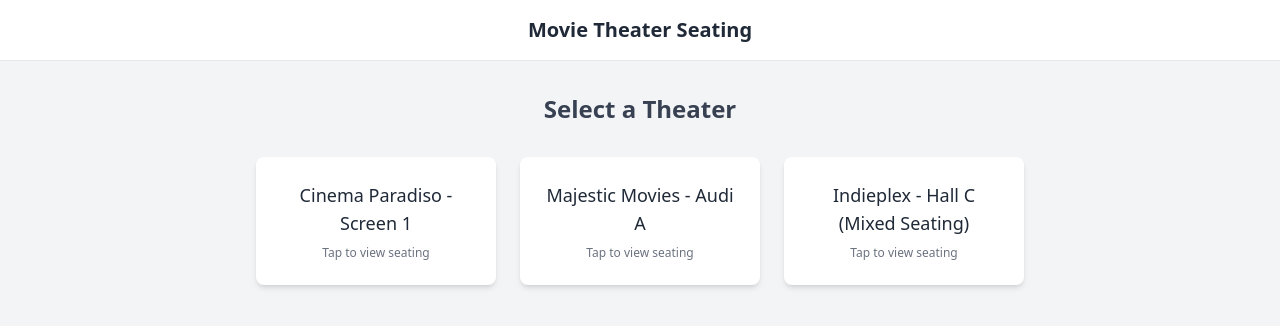
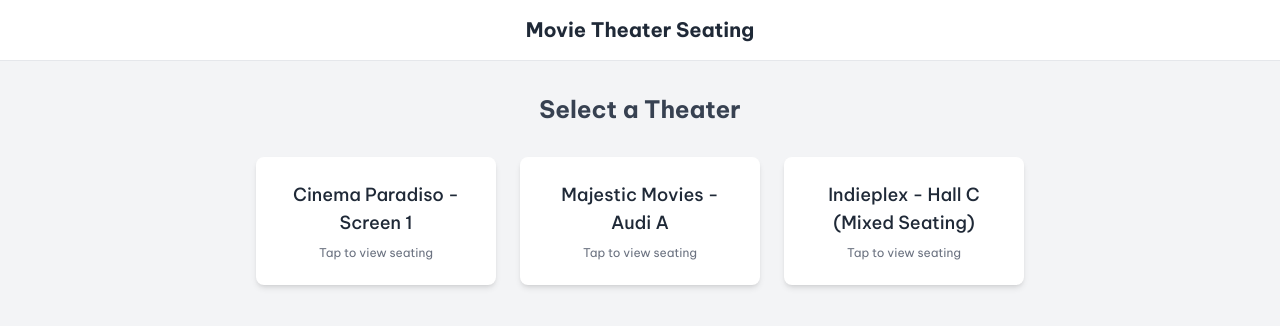
Before and after one commit to harshattray/seat-layout-plug, a React (Vite) app: page / in a window 1280 px wide. Shown: the top 326 px of the page. Built offline with nearby package versions, Linux system fonts and the light colour scheme.

Commit message:
feat: Tailwind config | font updated

```diff
--- a/src/App.tsx
+++ b/src/App.tsx
@@ -142,6 +142,7 @@ const App: React.FC = () => {
               key={selectedConfig.id}
               initialLayoutConfig={selectedConfig.layout}
               dbName={`SeatingDB-${selectedConfig.id}`}
+              bookNowButtonColor="sky-600"
             />
           </div>
         ) : (
--- a/src/SeatingLayout.tsx
+++ b/src/SeatingLayout.tsx
@@ -34,6 +34,8 @@ export interface Layout {
 export interface SeatingLayoutProps {
   initialLayoutConfig: Omit<Layout, 'seats'>;
   dbName?: string;
+  bookNowButtonText?: string;
+  bookNowButtonColor?: string;
 }
 
 const MAX_SELECTABLE_SEATS = 10;
@@ -41,6 +43,8 @@ const MAX_SELECTABLE_SEATS = 10;
 const SeatingLayout: React.FC<SeatingLayoutProps> = ({
   initialLayoutConfig,
   dbName = "SeatingDB",
+  bookNowButtonText = "Book Now",
+  bookNowButtonColor = "blue-500",
 }) => {
   const [seats, setSeats] = useState<Record<string, Seat>>({});
   const [notification, setNotification] = useState<string | null>(null);
@@ -300,9 +304,6 @@ const SeatingLayout: React.FC<SeatingLayoutProps> = ({
            seatTypeData = initialLayoutConfig.seatTypes[section.seatType];
          }
        }
-       if (!seat || !section || !seatTypeData) {
-        console.warn(`getSeatInfo(${seatKey}): Missing data. Seat: ${!!seat}, Section: ${!!section}, SeatType: ${!!seatTypeData}`);
-       }
        return { seat, section, seatType: seatTypeData };
    }, [seats, initialLayoutConfig]);
 
@@ -388,9 +389,9 @@ const SeatingLayout: React.FC<SeatingLayoutProps> = ({
       <button
           onClick={bookSeats}
           disabled={Object.values(seats).filter(s => s.status === 'selected').length === 0}
-          className="mt-6 bg-blue-500 hover:bg-blue-700 text-white font-bold py-2 px-4 rounded disabled:opacity-50 disabled:cursor-not-allowed"
+          className={`mt-6 bg-white !text-${bookNowButtonColor} border-2 border-${bookNowButtonColor} hover:bg-${bookNowButtonColor} hover:!text-white !important font-bold py-2 px-4 rounded disabled:opacity-50 disabled:cursor-not-allowed`}
       >
-          Book Now ({Object.values(seats).filter(s => s.status === 'selected').length} selected)
+          {bookNowButtonText} ({Object.values(seats).filter(s => s.status === 'selected').length} selected)
       </button>
     </div>
   );
--- a/src/index.css
+++ b/src/index.css
@@ -1,3 +1,5 @@
+@import url('https://fonts.googleapis.com/css2?family=Be+Vietnam+Pro:wght@400;500;700&display=swap');
+
 @tailwind base;
 @tailwind components;
 @tailwind utilities;
--- a/tailwind.config.js
+++ b/tailwind.config.js
@@ -4,8 +4,21 @@ export default {
     "./index.html",
     "./src/**/*.{js,ts,jsx,tsx}",
   ],
+  safelist: [
+    'text-sky-600',       // Keep original for reference if needed
+    '!text-sky-600',      // Added for !important diagnostic
+    'border-sky-600',
+    'hover:bg-sky-600',
+    'hover:!text-white',  // Ensure this is the one present
+    // You can add other colors here if needed in the future
+    // e.g., 'text-slate-500', 'border-slate-500', 'hover:bg-slate-500'
+  ],
   theme: {
-    extend: {},
+    extend: {
+      fontFamily: {
+        sans: ['"Be Vietnam Pro"', 'sans-serif'],
+      },
+    },
   },
   plugins: [],
 }
```
